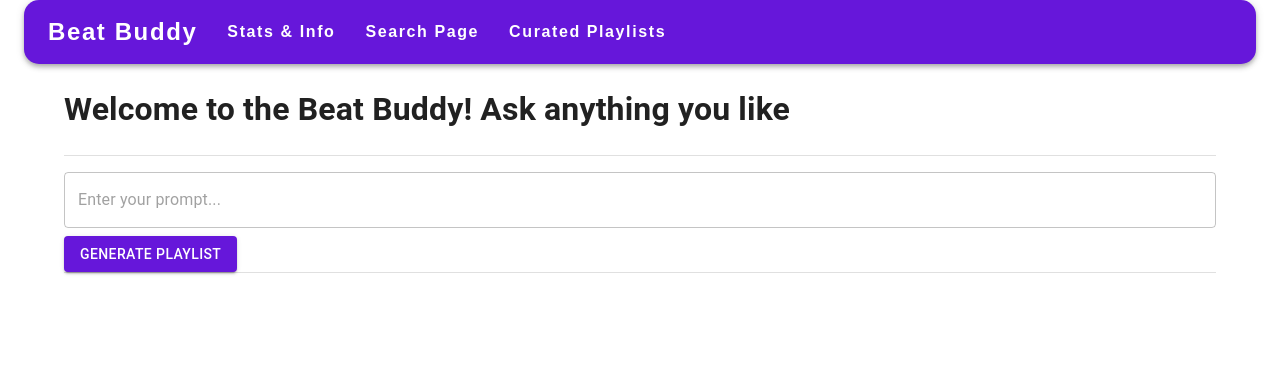
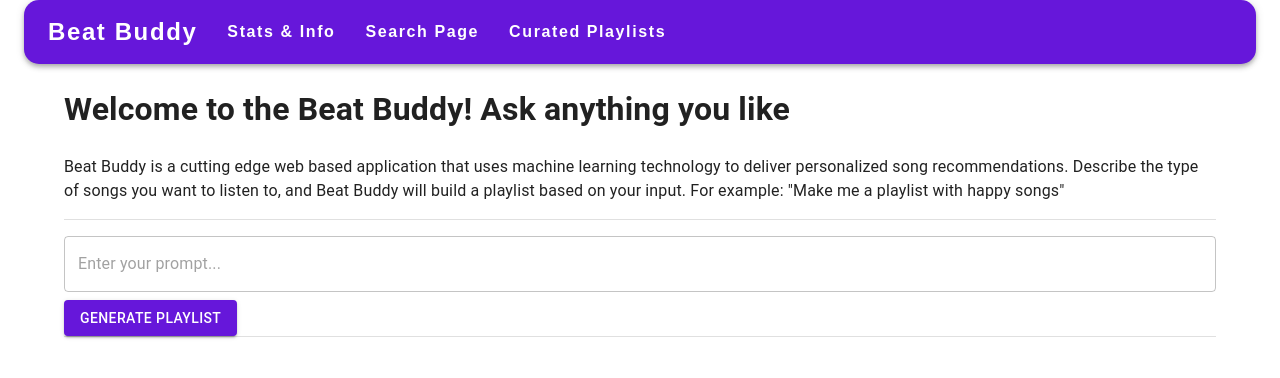
Before and after one commit to icpedroza/namis-minions, a React (Create React App) app in the folder client/: page / in a window 1280 px wide. Shown: the top 378 px of the page. Built offline with nearby package versions, Linux system fonts and the light colour scheme.

Commit message:
add description to beat buddy page.

```diff
--- a/client/src/pages/LLMPage.js
+++ b/client/src/pages/LLMPage.js
@@ -76,6 +76,11 @@ export default function LLMPage() {
         <ThemeProvider theme={theme}>
             <Container>
                 <h1>Welcome to the Beat Buddy! Ask anything you like</h1>
+                <p>
+                    Beat Buddy is a cutting edge web based application that uses machine learning technology to deliver
+                    personalized song recommendations. Describe the type of songs you want to listen to, and Beat Buddy
+                    will build a playlist based on your input. For example: "Make me a playlist with happy songs"
+                </p>
                 <Divider/>
                 <TextField
                     type="text"
@@ -102,7 +107,7 @@ export default function LLMPage() {
                         alignItems="center"
                         height={200} // Adjust height as needed
                     >
-                            <CircularProgress />
+                        <CircularProgress/>
                     </Box>
                 )}
                 {error && ( // Only display when an error occurs
@@ -112,7 +117,8 @@ export default function LLMPage() {
                         alignItems="center"
                         height={200} // Adjust height as needed
                     >
-                            <Typography variant="h4" color="primary">Beat Buddy had an oopsy-daisy. Try again with a new prompt!</Typography>
+                        <Typography variant="h4" color="primary">Beat Buddy had an oopsy-daisy. Try again with a new
+                            prompt!</Typography>
                     </Box>
                 )}
                 {generatedPlaylist.length > 0 && ( // Display results once generated
```
Lines whose indentation alone changed are shown as unchanged.
